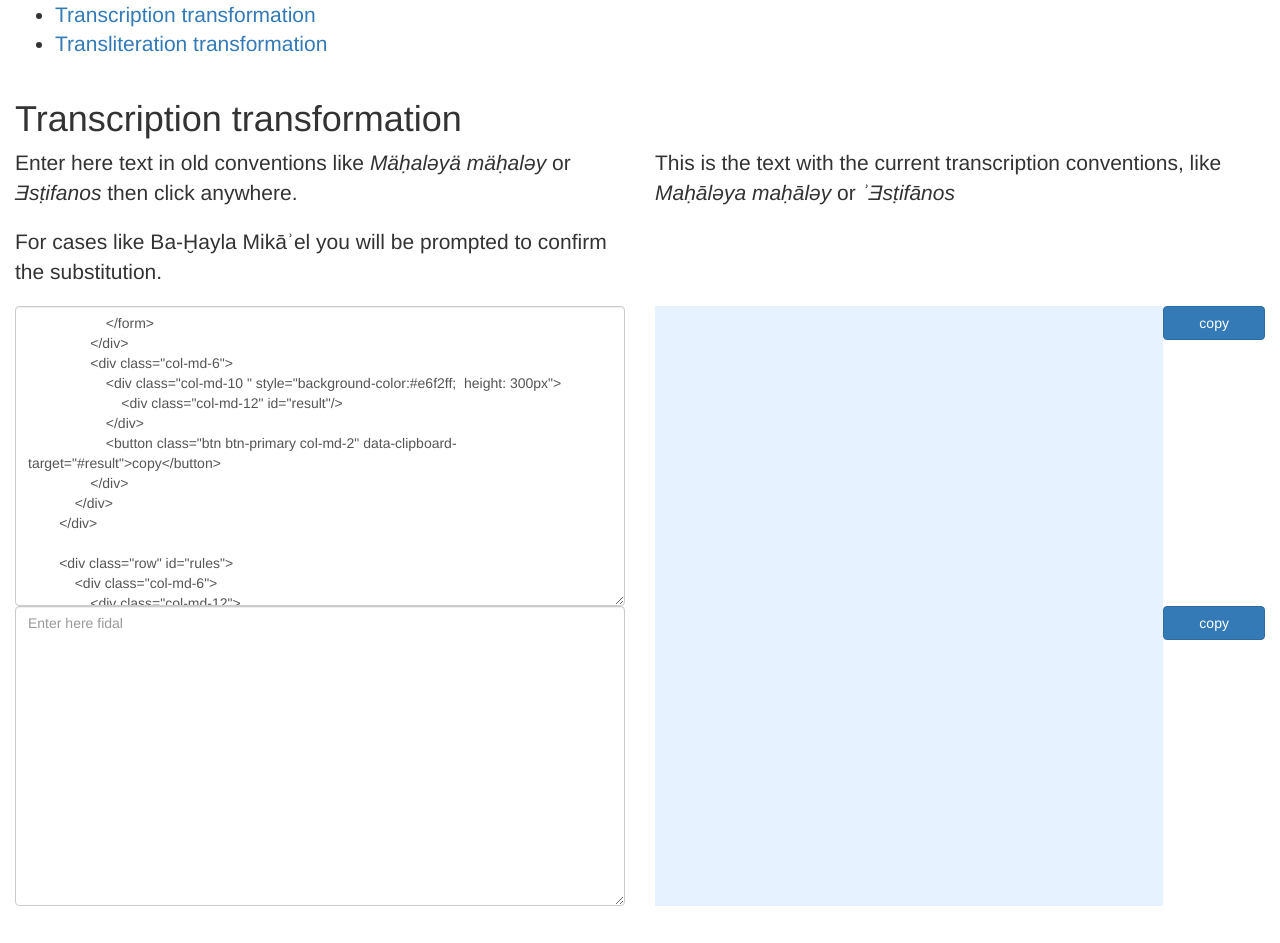
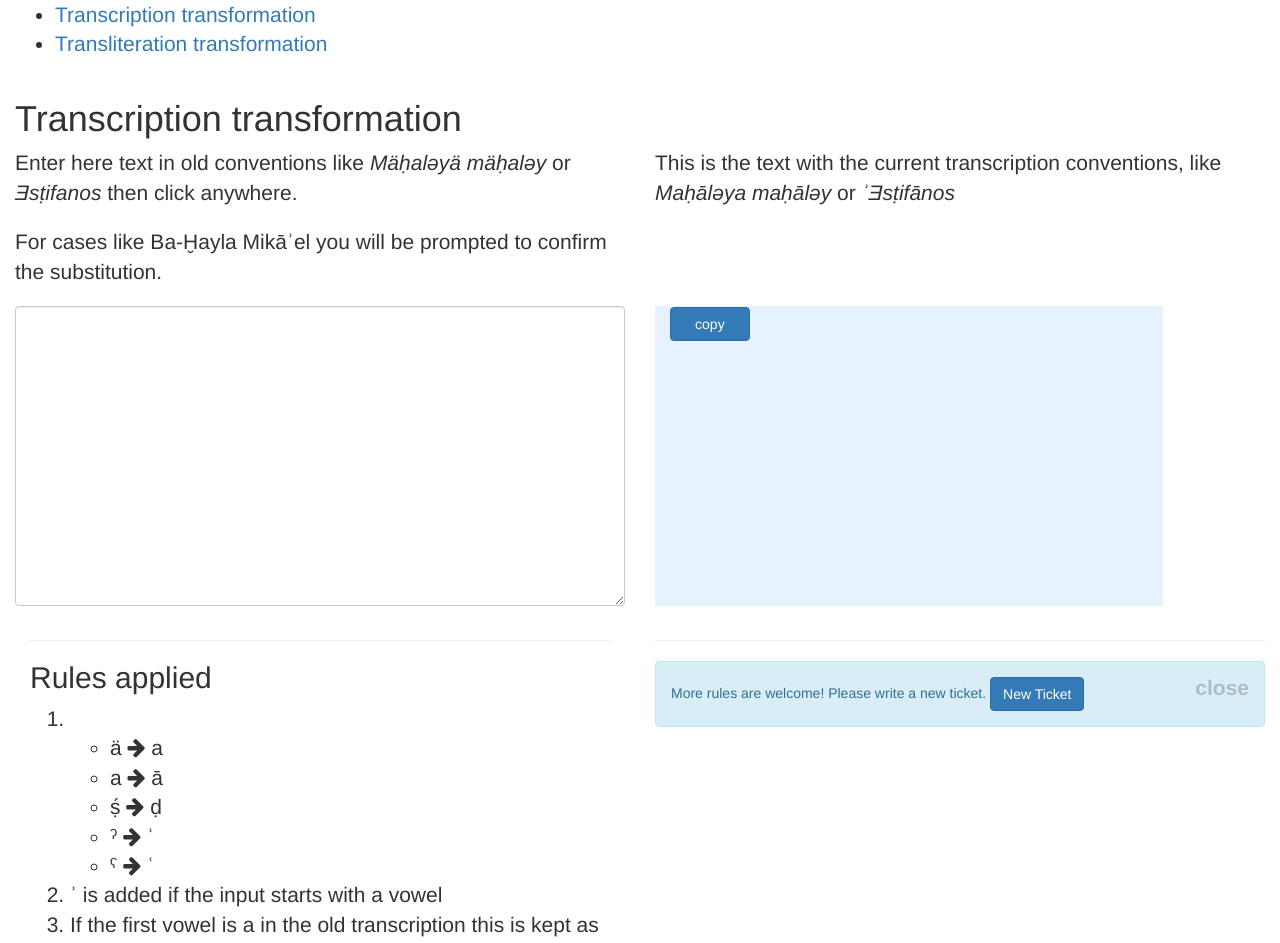
Before and after one commit to BetaMasaheft/transliteration, a plain HTML site: page index.html in a window 1280 px wide. Shown: the top 943 px of the page. Before the commit the page ends 920 px from the top, so only its background shows below. Drawn offline with nearby package versions, Linux system fonts and the light colour scheme; some packages are replaced by stand-ins of ours; a script that the page names is missing.

Commit message:
some more closing tags

```diff
--- a/index.html
+++ b/index.html
@@ -37,7 +37,7 @@
             <div class="row" id="text">
                 <div class="col-md-6">
                     <form>
-                        <textarea class="form-control" name="enter" id="textinput" style="width: 100%; height: 300px"/>
+                        <textarea class="form-control" name="enter" id="textinput" style="width: 100%; height: 300px"></textarea>
                     </form>
                 </div>
                 <div class="col-md-6">
@@ -52,16 +52,16 @@
         <div class="row" id="rules">
             <div class="col-md-6">
                 <div class="col-md-12">
-                    <hr/>
+                    <hr></hr>
                     <h2>Rules applied</h2>
                     <ol class="lead">
                         <li>
                             <ul>
-                                <li>ä <i class="fa fa-arrow-right" aria-hidden="true"/> a</li>
-                                <li>a <i class="fa fa-arrow-right" aria-hidden="true"/> ā</li>
-                                <li>ṣ́ <i class="fa fa-arrow-right" aria-hidden="true"/> ḍ</li>
-                                <li>ˀ <i class="fa fa-arrow-right" aria-hidden="true"/> ʾ</li>
-                                <li>ˁ <i class="fa fa-arrow-right" aria-hidden="true"/> ʿ</li>
+                                <li>ä <i class="fa fa-arrow-right" aria-hidden="true"></i> a</li>
+                                <li>a <i class="fa fa-arrow-right" aria-hidden="true"></i> ā</li>
+                                <li>ṣ́ <i class="fa fa-arrow-right" aria-hidden="true"></i> ḍ</li>
+                                <li>ˀ <i class="fa fa-arrow-right" aria-hidden="true"></i> ʾ</li>
+                                <li>ˁ <i class="fa fa-arrow-right" aria-hidden="true"></i> ʿ</li>
                             </ul>
                         </li>
                         <li>ʾ is added if the input starts with a vowel</li>
```
